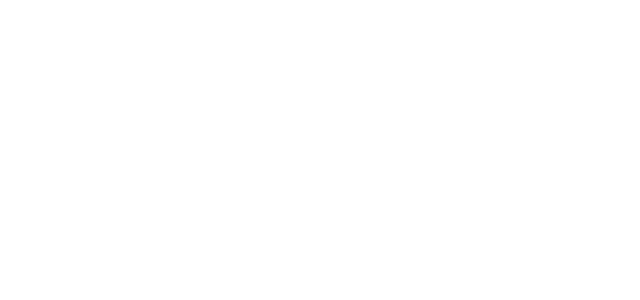
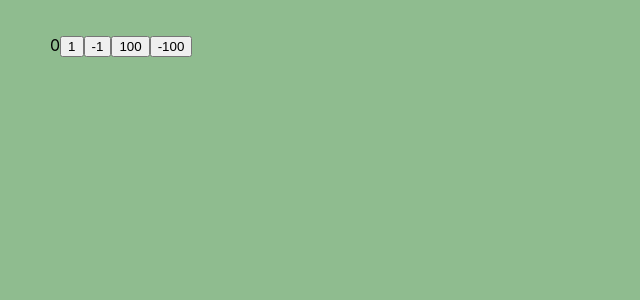
Before and after one commit to lyulka-yar/OWU-React, a React (Create React App) app in the folder react_october/: page / in a window 1280 px wide. Shown: the top 300 px of the page, without its empty margins (0-640 px from the left). Built offline with nearby package versions, Linux system fonts and the light colour scheme.

Commit message:
calc with useState

```diff
--- a/react_october/src/App.css
+++ b/react_october/src/App.css
@@ -43,14 +43,8 @@
   margin: 0 auto;
 }
 
-
-
-
-.wrap {
-  display: flex;
-}
 body{
-  padding: 15px 50px;
+  padding: 35px 50px;
   background: darkseagreen;
   max-width: 1200px;
 
--- a/react_october/src/App.js
+++ b/react_october/src/App.js
@@ -1,13 +1,21 @@
-import React, {Component} from 'react';
+import React, {useState} from "react";
+import './App.css'
 
-class App extends Component {
-    render() {
-        return (
-            <div>
-
-            </div>
-        );
-    }
+export default function () {
+    const arr = [1, -1, 100,-100];
+ const [counter,setCounter] = useState(0);
+ const editCounter = (value) => {
+     const num = value + counter
+     num >= 0
+     ? setCounter(num)
+     : setCounter(0)
+ }
+    return (
+        <div>
+            {counter}
+            {
+               arr.map(value => <button onClick={()=>editCounter(value)}>{value}</button>)
+            }
+        </div>
+    )
 }
-
-export default App;
```
Also changed, not shown: 1 other file (tests, documents, lock files or other folders).
